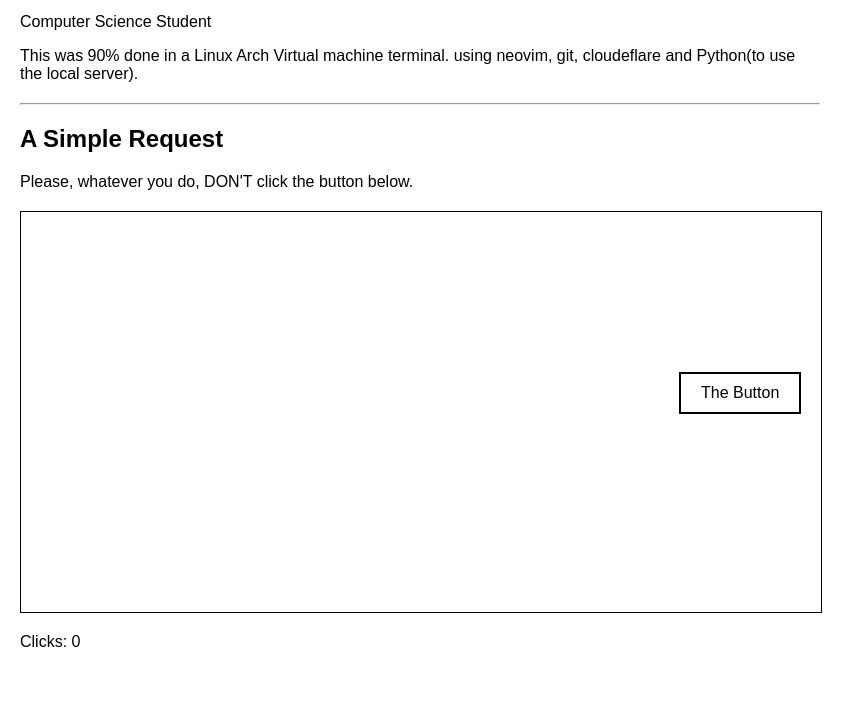
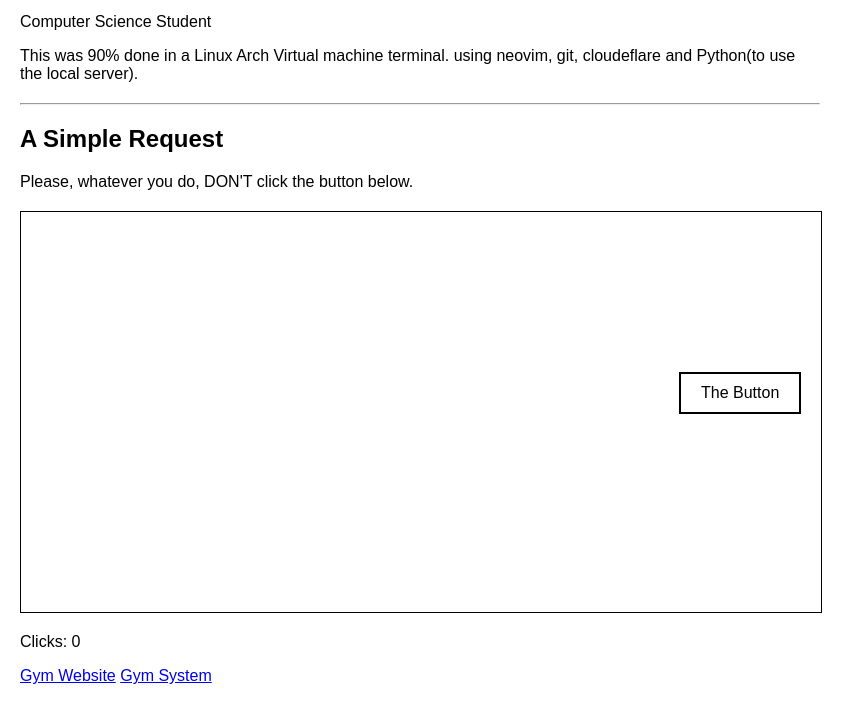
Before and after one commit to ossamanahle/personal-website, a plain HTML site: page index.html in a window 1280 px wide. Shown: the part 61-784 px from the top of the page, without its empty margins (0-865 px from the left). Drawn offline with Linux system fonts and the light colour scheme.

Commit message:
added some links

```diff
--- a/index.html
+++ b/index.html
@@ -21,6 +21,8 @@
     </div>
 
     <p>Clicks: <span id="count">0</span></p>
+        <a href='https://togetherclub.onahle.com'>Gym Website</a>
+        <a href='https://gymflow.onahle.com'>Gym System</a>
 
     <script src="script.js"></script>
 </body>
```
